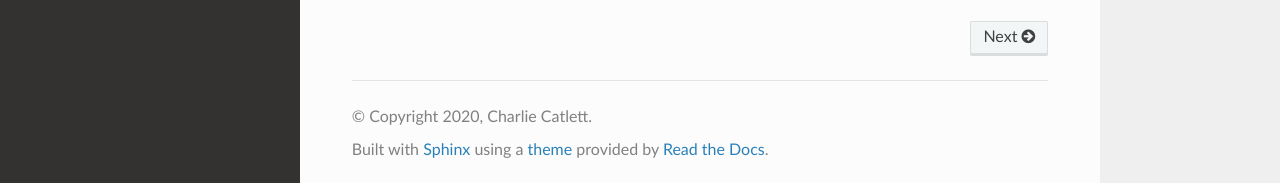
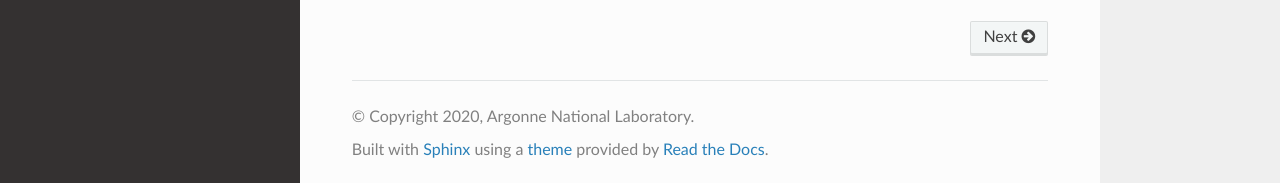
Before and after one commit to 2019-ncovgroup/2019-nCoVdata, a Sphinx documentation site: the page built from docs/index.rst, in a window 1280 px wide and 900 px high, scrolled down 1987 px. Shown: the part 714-897 px from the top of the window. Built offline with Sphinx 7.4.7 and the Read the Docs theme 2.0.0, drawn with Linux system fonts in a browser that asks for light colours.

Commit message:
fix attribution data

```diff
--- a/docs/conf.py
+++ b/docs/conf.py
@@ -18,8 +18,8 @@ sys.path.insert(0, os.path.abspath('.'))
 # -- Project information -----------------------------------------------------
 
 project = '2019-nCoV Data'
-copyright = '2020, Charlie Catlett'
-author = 'Charlie Catlett'
+copyright = '2020, Argonne National Laboratory'
+author = 'Rick Stevens, Charlie Catlett'
 
 
 # -- General configuration ---------------------------------------------------
```
